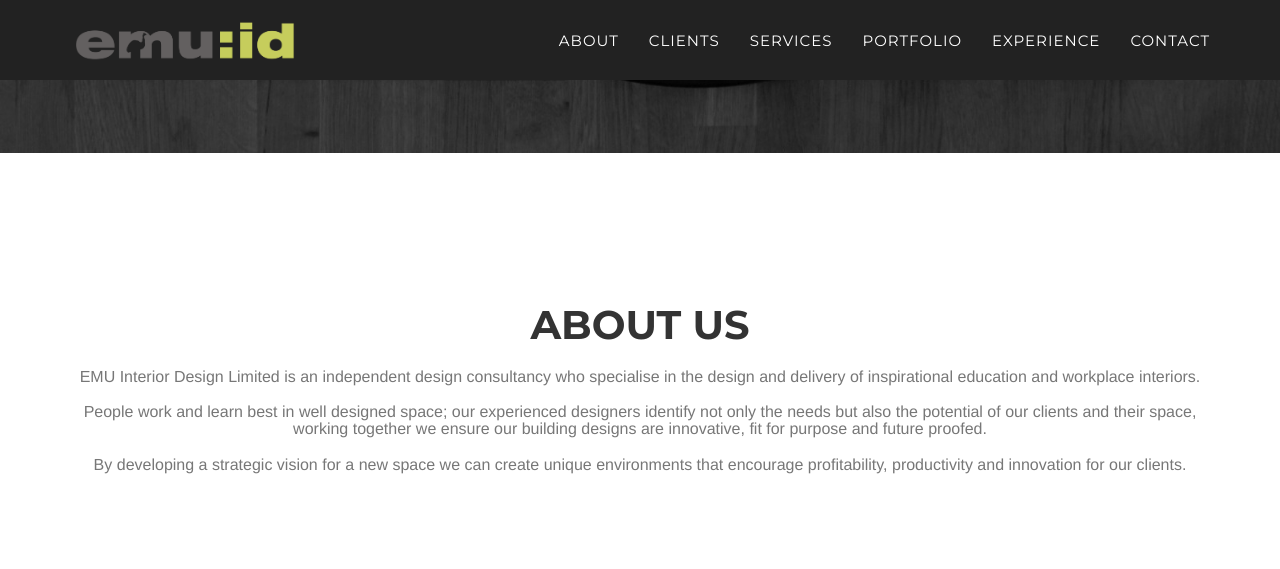
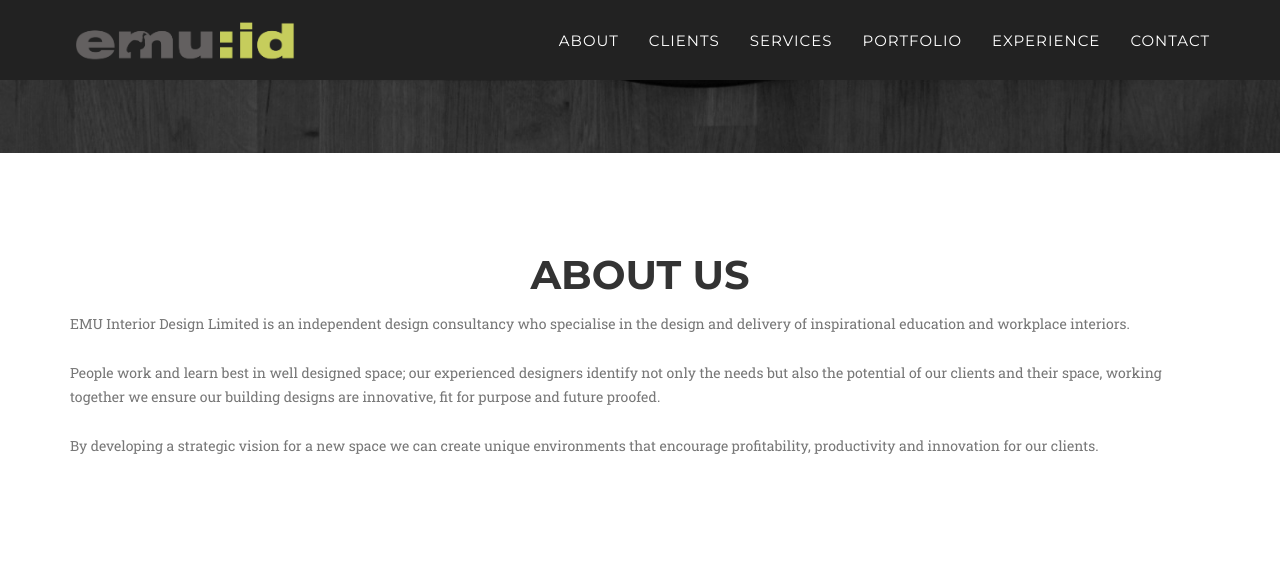
Before and after one commit to emuid/emuid.github.io, a Jekyll site: the page built from index.html, in a window 1280 px wide and 1400 px high, scrolled down 605 px. Shown: the top 569 px of the window. Built offline with Jekyll 4.4.1, drawn with Linux system fonts in a browser that asks for light colours; some web fonts are replaced; grey boxes are pictures that could not be loaded.

Commit message:
adjusted section padding

```diff
--- a/_includes/about.html
+++ b/_includes/about.html
@@ -4,13 +4,13 @@
             <div class="row">
                 <div class="col-lg-12 text-center">
                     <h2 class="section-heading">About Us</h2>
-                    <h3 class="section-subheading text-muted">EMU Interior Design Limited is an independent design consultancy who specialise in the design and delivery of inspirational education and workplace interiors.
+                    <p class="section-subheading text-muted text-left">EMU Interior Design Limited is an independent design consultancy who specialise in the design and delivery of inspirational education and workplace interiors.
                         <br/>
                         <br/>
                         People work and learn best in well designed space; our experienced designers identify not only the needs but also the potential of our clients and their space, working together we ensure our building designs are innovative, fit for purpose and future proofed.
                         <br/>
                         <br/>
-                        By developing a strategic vision for a new space we can create unique environments that encourage profitability, productivity and innovation for our clients.</h3>
+                        By developing a strategic vision for a new space we can create unique environments that encourage profitability, productivity and innovation for our clients.</p>
                 </div>
             </div>
         </div>
--- a/_includes/clients.html
+++ b/_includes/clients.html
@@ -4,13 +4,13 @@
             <div class="row">
                 <div class="col-lg-12 text-center">
                     <h2 class="section-heading">Clients</h2>
-                    <h3 class="section-subheading text-muted">EMU Interior Design has been set up as a small flexible and independent firm, offering a completely impartial and holistic design service to our clients.
+                    <p class="section-subheading text-muted text-left">EMU Interior Design has been set up as a small flexible and independent firm, offering a completely impartial and holistic design service to our clients.
                         <br/>
                         <br/>
                         In the past clients have ranged from commercial end users, strategic workplace consultants, Universities, furniture consultants and design and build firms.
                         <br/>
                         <br/>
-                        Working as part of your project team we are able to provide flexible services that add value and reduce risk.</h3>
+                        Working as part of your project team we are able to provide flexible services that add value and reduce risk.</p>
                 </div>
             </div>
         </div>
--- a/_includes/css/agency.css
+++ b/_includes/css/agency.css
@@ -348,11 +348,11 @@ section h3.section-subheading {
     font-weight: 400;
 }
 
-@media(min-width:768px) {
+/* @media(min-width:768px) {
     section {
         padding: 150px 0;
     }
-}
+} */
 
 .service-heading {
     margin: 15px 0;
--- a/_includes/services.html
+++ b/_includes/services.html
@@ -4,9 +4,10 @@
             <div class="row">
                 <div class="col-lg-12 text-center">
                     <h2 class="section-heading">Services</h2>
-                    <h3 class="section-subheading text-muted">Through the iterative design process, EMU Interior Design will ensure that options are tested and agreed whilst progressing through a project lifecycle.
+                    <p class="section-subheading text-muted text-left">Through the iterative design process, EMU Interior Design will ensure that options are tested and agreed whilst progressing through a project lifecycle.
                         <br/>
-                        Whether engaged with our clients in part, or the whole life cycle, our expertise in achieving clear milestones will be beneficial to any building project.</h3>
+                        <br/>
+                        Whether engaged with our clients in part, or the whole life cycle, our expertise in achieving clear milestones will be beneficial to any building project.</p>
                 </div>
             </div>
         </div>
```
